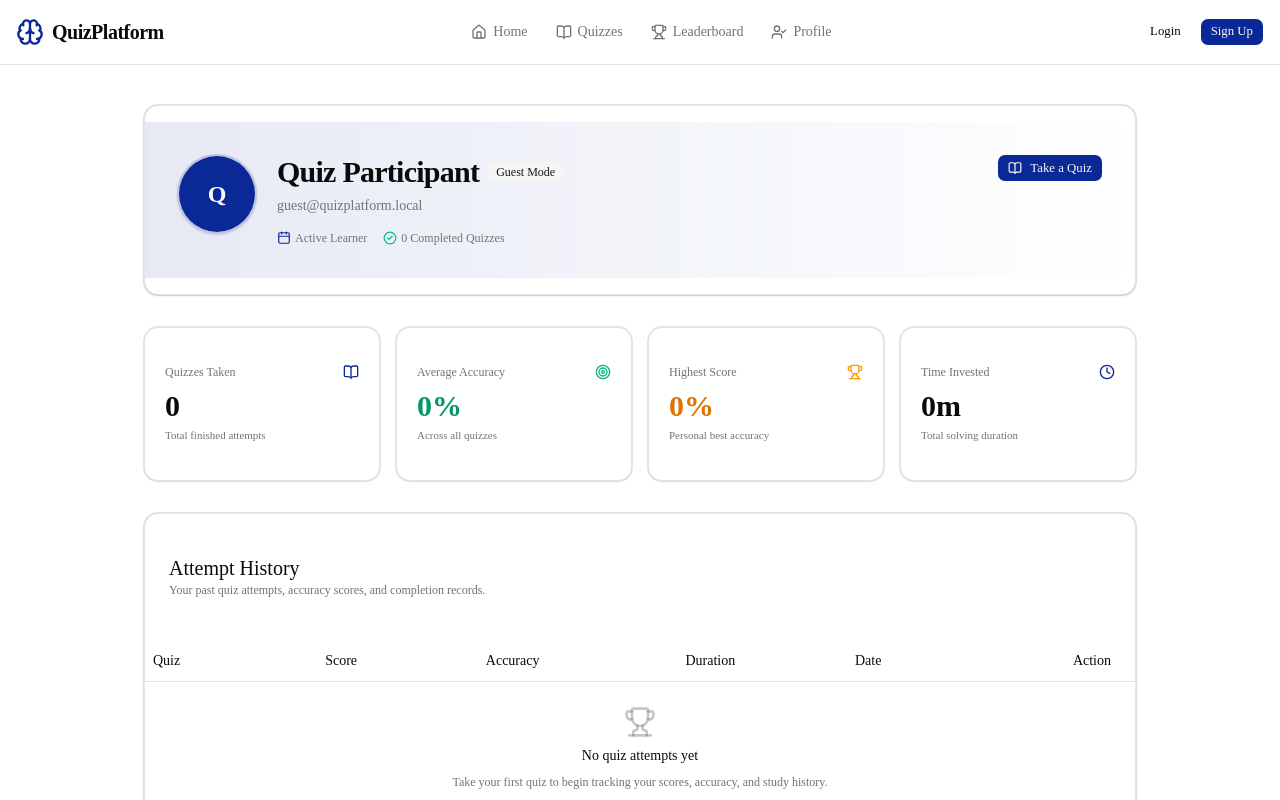
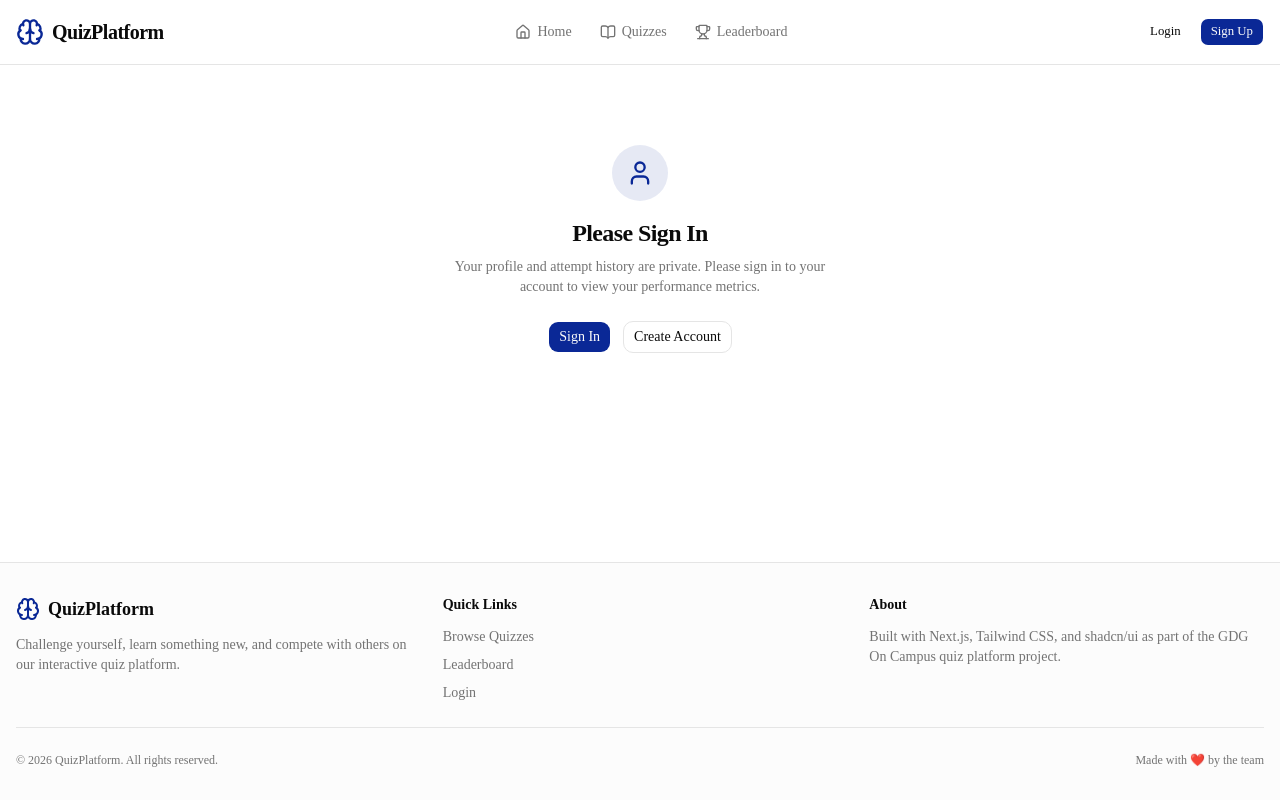
Before and after one commit to Kanishkk23/quiz_platform, a Next.js app: page /profile in a window 1280 px wide. Shown: the top 800 px of the page. Built offline with nearby package versions, Linux system fonts and the light colour scheme.

Commit message:
feat(profile): restrict profile navigation to authenticated users only
- Hide profile link from desktop and mobile navigation unless logged in
- Add authentication guard on /profile view with sign-in prompt
- Reveal profile link and avatar menu dynamically upon login

```diff
--- a/src/components/layout/Navbar.tsx
+++ b/src/components/layout/Navbar.tsx
@@ -29,16 +29,20 @@ import {
 } from "lucide-react";
 import { useAuth } from "@/context/AuthContext";
 
-const navLinks = [
+const baseNavLinks = [
   { href: "/", label: "Home", icon: Home },
   { href: "/quizzes", label: "Quizzes", icon: BookOpen },
   { href: "/leaderboard", label: "Leaderboard", icon: Trophy },
-  { href: "/profile", label: "Profile", icon: UserCheck },
 ];
 
 export function Navbar() {
   const [mobileOpen, setMobileOpen] = useState(false);
   const { user, isAuthenticated, logout } = useAuth();
+
+  // Show profile navigation link ONLY when user is logged in
+  const visibleNavLinks = isAuthenticated
+    ? [...baseNavLinks, { href: "/profile", label: "Profile", icon: UserCheck }]
+    : baseNavLinks;
 
   return (
     <header className="sticky top-0 z-50 w-full border-b bg-background/95 backdrop-blur supports-[backdrop-filter]:bg-background/60">
@@ -51,7 +55,7 @@ export function Navbar() {
 
         {/* Desktop Navigation */}
         <nav className="hidden items-center gap-1 md:flex">
-          {navLinks.map((link) => (
+          {visibleNavLinks.map((link) => (
             <Link
               key={link.href}
               href={link.href}
@@ -130,7 +134,7 @@ export function Navbar() {
               QuizPlatform
             </SheetTitle>
             <nav className="mt-6 flex flex-col gap-1">
-              {navLinks.map((link) => (
+              {visibleNavLinks.map((link) => (
                 <Link
                   key={link.href}
                   href={link.href}
--- a/src/components/profile/ProfileView.tsx
+++ b/src/components/profile/ProfileView.tsx
@@ -96,6 +96,28 @@ export function ProfileView() {
   const displayName = user?.name || "Quiz Participant";
   const displayEmail = user?.email || "guest@quizplatform.local";
   const initial = displayName.charAt(0).toUpperCase();
+
+  if (mounted && !isAuthenticated) {
+    return (
+      <div className="container mx-auto px-4 py-20 text-center max-w-md">
+        <div className="mx-auto flex h-14 w-14 items-center justify-center rounded-full bg-primary/10 text-primary mb-4">
+          <UserIcon className="h-7 w-7" />
+        </div>
+        <h2 className="text-2xl font-bold tracking-tight mb-2">Please Sign In</h2>
+        <p className="text-sm text-muted-foreground mb-6">
+          Your profile and attempt history are private. Please sign in to your account to view your performance metrics.
+        </p>
+        <div className="flex items-center justify-center gap-3">
+          <Link href="/login">
+            <Button>Sign In</Button>
+          </Link>
+          <Link href="/register">
+            <Button variant="outline">Create Account</Button>
+          </Link>
+        </div>
+      </div>
+    );
+  }
 
   return (
     <div className="container mx-auto px-4 py-10 max-w-5xl">
```
